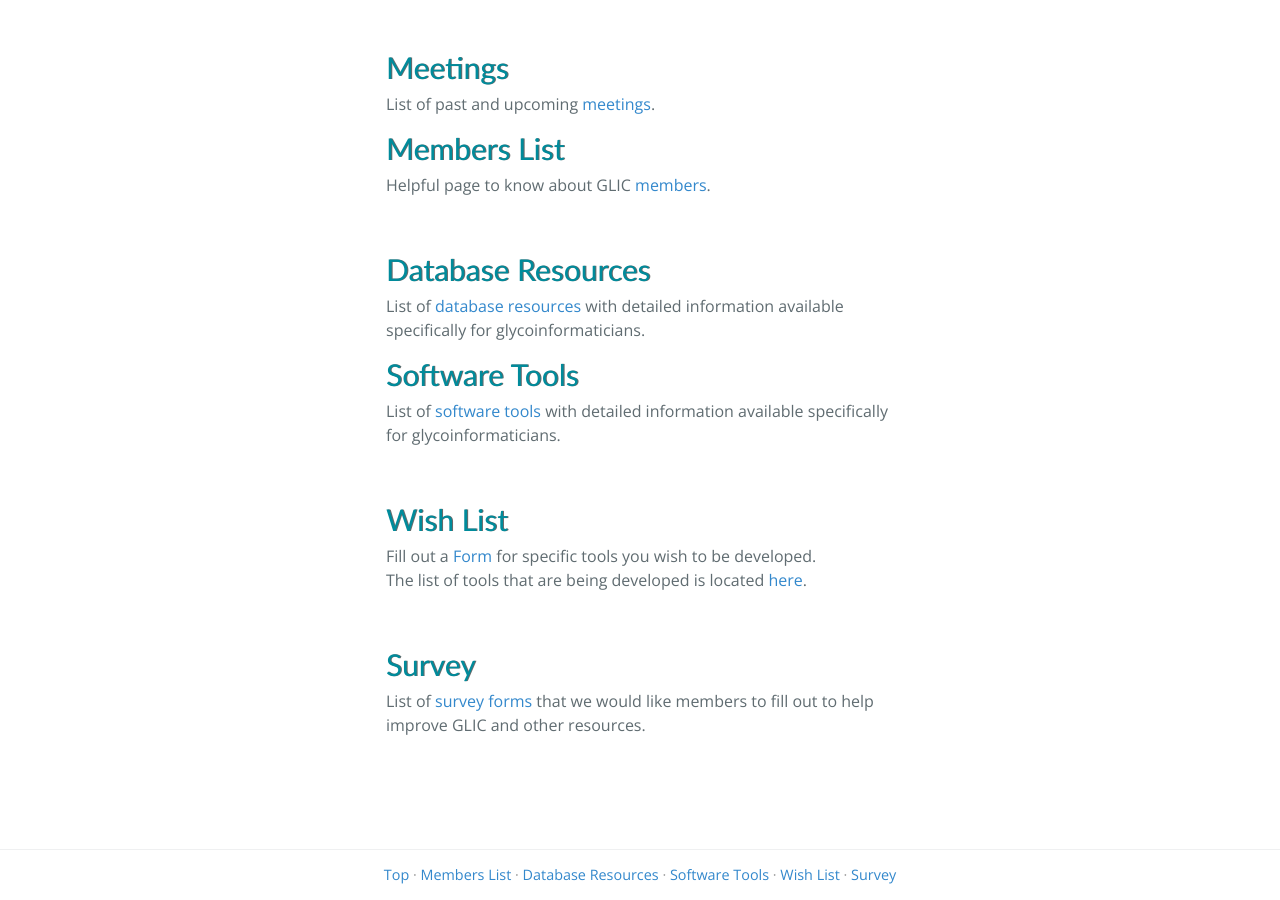
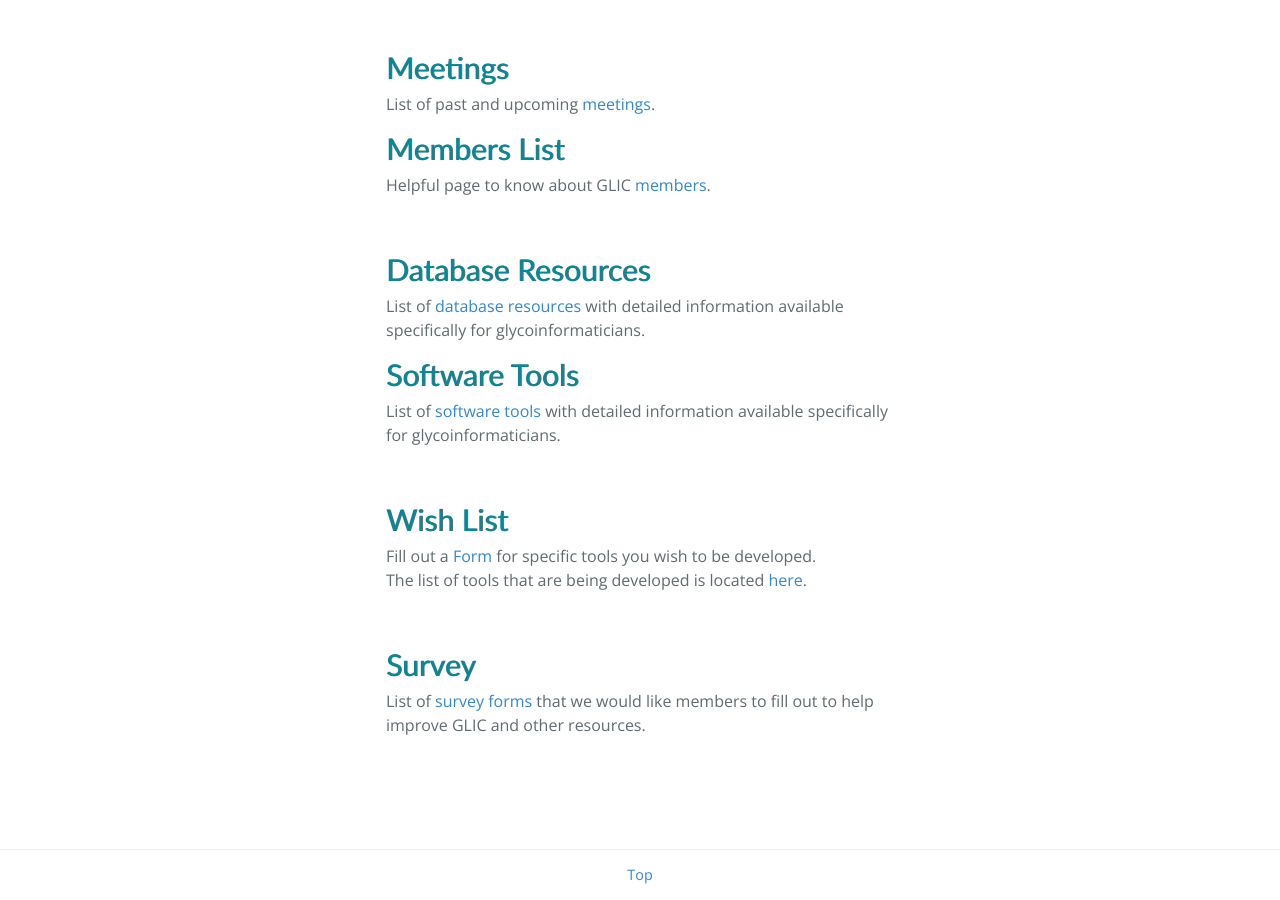
Before and after one commit to glycoinfo/www, a Jekyll site: the page built from index.md, in a window 1280 px wide and 900 px high, scrolled down 674 px. Built offline with Jekyll 4.4.1, drawn with Linux system fonts in a browser that asks for light colours; nearby versions of some CDN libraries; a script that is not in the unit is left out.

Commit message:
Update menu.html

```diff
--- a/_includes/menu.html
+++ b/_includes/menu.html
@@ -4,10 +4,5 @@
         <div class="additional">
           <ul id="menu-main-menu" class="additional">
             <li class="menu-item"><a href="{{ site.url }}/" >Top</a></li>
-            <li class="menu-item"><a href="{{ site.url }}/member" >Members List</a></li>
-            <li class="menu-item"><a href="{{ site.url }}/database" >Database Resources</a></li>
-            <li class="menu-item"><a href="{{ site.url }}/software" >Software Tools</a></li>
-            <li class="menu-item"><a href="{{ site.url }}/wishList">Wish List</a></li>
-            <li class="menu-item"><a href="{{ site.url }}/survey">Survey</a></li>
           </ul>
         </div>
```
